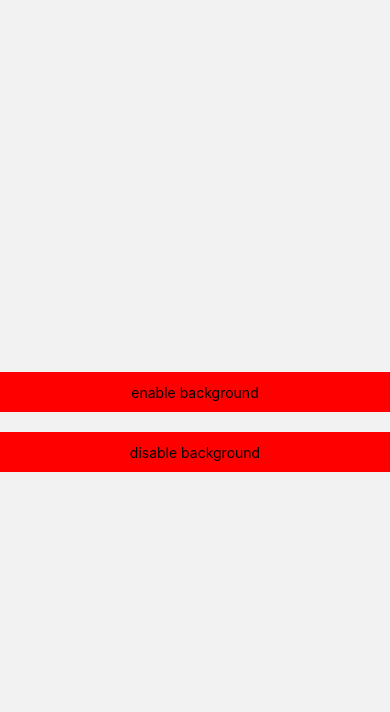
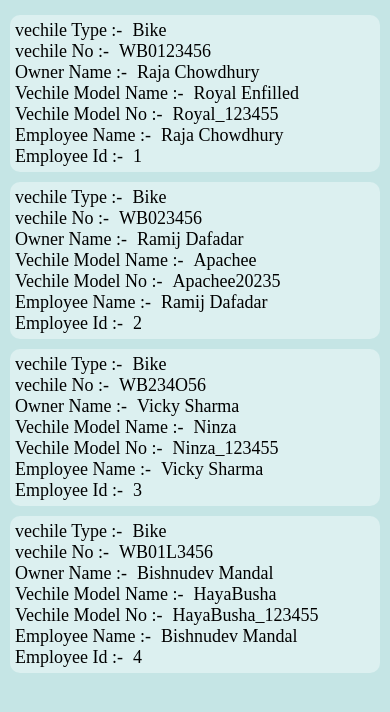
Before and after one commit to ramij5135/EmpManage, a React Native app: screen /VicheleScreen in a window 390 px wide. Shown: the top 712 px of the page. Built offline with nearby package versions, Linux system fonts and the light colour scheme.

Commit message:
vechicle Information

```diff
--- /dev/null
+++ b/src/layouts/components/VichleInformation.js
@@ -0,0 +1,108 @@
+import React from 'react'
+
+import { Text, StyleSheet, TouchableOpacity, View } from 'react-native'
+import BackgroundService from 'react-native-background-actions';
+import { COLORS } from '../../utils/globalStyles';
+const sleep = (time) => new Promise((resolve) => setTimeout(() => resolve(), time));
+// const veryIntensiveTask = async (taskDataArguments) => {
+//   // Example of an infinite loop task
+//   const { delay } = taskDataArguments;
+//   await new Promise(async (resolve) => {
+//     for (let i = 0; BackgroundService.isRunning(); i++) {
+//       // console.log(i);
+//       await sleep(delay);
+//     }
+//   });
+// };
+// const options = {
+//   taskName: 'Example',
+//   taskTitle: 'EmpManage running in background',
+//   taskDesc: 'Tracking is enable',
+//   taskIcon: {
+//     name: 'ic_launcher',
+//     type: 'mipmap',
+//   },
+//   color: '#ff00ff',
+//   linkingURI: 'yourSchemeHere://chat/jane',
+//   parameters: {
+//     delay: 1000,
+//   },
+// };
+const VichleInformation = ({item}) => {
+  // const startBackgroundService = async () => {
+  //   await BackgroundService.start(veryIntensiveTask, options);
+  //   await BackgroundService.updateNotification({ taskDesc: 'New ExampleTask description' });
+  // }
+  // const stopBackgroundService = async () => {
+  //   await BackgroundService.stop();
+  // }
+{/* <TouchableOpacity onPress={()=>startBackgroundService()} style={styles.background}>
+        <Text>enable background</Text>
+      </TouchableOpacity>
+      <TouchableOpacity onPress={()=>stopBackgroundService()} style={styles.background}>
+        <Text>disable background</Text>
+      </TouchableOpacity> */}
+
+  return (
+    <View style={styles.container}>
+
+      <View style={styles.dataConatiner}>
+        <Text style={styles.Vichele}>vechile Type :-</Text>
+        <Text style={styles.Vichele}>{item.vechileType}</Text>
+      </View>
+      <View style={styles.dataConatiner}>
+        <Text style={styles.Vichele}>vechile No :-</Text>
+        <Text style={styles.Vichele}>{item.vechileNo}</Text>
+      </View>
+      <View style={styles.dataConatiner}>
+        <Text style={styles.Vichele}>Owner Name :-</Text>
+        <Text style={styles.Vichele}>{item.ownerName}</Text>
+      </View>
+      <View style={styles.dataConatiner}>
+        <Text style={styles.Vichele}>Vechile Model Name :-</Text>
+        <Text style={styles.Vichele}>{item.VicheleModelName}</Text>
+      </View>
+      <View style={styles.dataConatiner}>
+        <Text style={styles.Vichele}>Vechile Model No :-</Text>
+        <Text style={styles.Vichele}>{item.VicheleModelNo}</Text>
+      </View>
+      <View style={styles.dataConatiner}>
+        <Text style={styles.Vichele}>Employee Name :-</Text>
+        <Text style={styles.Vichele}>{item.employeeName}</Text>
+      </View>
+      <View style={styles.dataConatiner}>
+        <Text style={styles.Vichele}>Employee Id :-</Text>
+        <Text style={styles.Vichele}>{item.employeeId}</Text>
+      </View>
+    </View>
+  )
+}
+const styles = StyleSheet.create({
+  container: {
+
+    padding:5,
+    backgroundColor:COLORS.white,
+    marginVertical:5,
+    borderRadius:10,
+
+  },
+  background: {
+    backgroundColor: 'red',
+    width: '100%',
+    height: 40,
+    justifyContent: 'center',
+    alignItems: 'center',
+    marginVertical: 10,
+
+  },
+  dataConatiner:{
+    flexDirection:'row',
+
+  },
+  Vichele:{
+    marginRight:10,
+    fontSize:18,
+    fontFamily:'Poppins-SemiBold'
+  }
+})
+export default VichleInformation;
--- a/src/layouts/screens/Admin/AdminLoginScreen.js
+++ b/src/layouts/screens/Admin/AdminLoginScreen.js
@@ -57,10 +57,11 @@ const AdminLoginScreen = ({ navigation }) => {
       if (responseData.status === "success") {
         // console.log('successggggg', responseData.Token);
         const data = await AsyncStorage.setItem('token', responseData?.Token?.toString());
-        navigation.navigate('AdminScreen')
+        console.log('data======>',data);
+        navigation.navigate('AdminScreen',{data})
       }
       else {
-        // console.log(response);
+        // // // // console.log(response);
       }
     })
       .catch((error) => {
--- a/src/layouts/screens/Admin/AdminScreen.js
+++ b/src/layouts/screens/Admin/AdminScreen.js
@@ -2,9 +2,14 @@ import AsyncStorage from "@react-native-async-storage/async-storage";
 import React, { useEffect } from "react";
 import { Text, View, StyleSheet, Image, TouchableOpacity } from "react-native";
 import Ionicons from 'react-native-vector-icons/Ionicons'
-const AdminScreen = ({navigation}) => {
+const AdminScreen = ({navigation,route}) => {
+    console.log('route==================>',route.params);
     useEffect(()=>{
-        AsyncStorage.getItem('token').then((res)=>console.log('token=============>>>>', res))
+        AsyncStorage.getItem('token').then((res)=>{
+            // if(res){
+            //     navigation.goBack()
+            // }
+        })
     })
     return (
         <>
--- a/src/layouts/screens/Admin/AsignWorkScreen.js
+++ b/src/layouts/screens/Admin/AsignWorkScreen.js
@@ -11,6 +11,8 @@ const AsignWorkScreen = () => {
   const [selectedTeams, setSelectedTeams] = useState([])
   const [statedata, setStatedata] = useState([]);
   const [Work, setWork] = useState([]);
+  // console.log('selectedTeam=============>',selectedTeam);
+  // console.log('selectedTeams=============>',selectedTeams);
   useEffect(() => {
     var axios = require('axios');
 
@@ -24,10 +26,9 @@ const AsignWorkScreen = () => {
         var count = Object.keys(response.data.data).length;
         let countArray = [];
         for (var i = 0; i < count; i++) {
-          // console.log('response.data.data[i]======>',response.data.data[i].ID);
           countArray.push({
             id: response.data.data[i]?.ID,
-            item: `${response.data.data[i]?.Item} (${response.data.data[i]?.ID})`
+            item: `${response.data.data[i]?.Item} (SW_000${response.data.data[i]?.ID})`
 
           })
         }
--- a/src/layouts/screens/Admin/VichelScreen.js
+++ b/src/layouts/screens/Admin/VichelScreen.js
@@ -1,7 +1,10 @@
 import React from 'react'
 
-import {Text, StyleSheet, TouchableOpacity, View } from 'react-native'
+import { Text, StyleSheet, TouchableOpacity, ScrollView, View } from 'react-native'
 import BackgroundService from 'react-native-background-actions';
+import VichleInformation from '../../components/VichleInformation';
+import { COLORS } from '../../../utils/globalStyles';
+
 const sleep = (time) => new Promise((resolve) => setTimeout(() => resolve(), time));
 const veryIntensiveTask = async (taskDataArguments) => {
   // Example of an infinite loop task
@@ -27,31 +30,92 @@ const options = {
     delay: 1000,
   },
 };
+
+const DATA = [
+  {
+    id: 0,
+    vechileType: 'Bike',
+    vechileNo: 'WB0123456',
+    ownerName: 'Raja Chowdhury',
+    VicheleModelName: 'Royal Enfilled',
+    VicheleModelNo: 'Royal_123455',
+    employeeName: 'Raja Chowdhury',
+    employeeId: 1
+
+  },
+  {
+    id: 1,
+    vechileType: 'Bike',
+    vechileNo: 'WB023456',
+    ownerName: 'Ramij Dafadar',
+    VicheleModelName: 'Apachee',
+    VicheleModelNo: 'Apachee20235',
+    employeeName: 'Ramij Dafadar',
+    employeeId: 2
+  },
+  {
+    id: 2,
+    vechileType: 'Bike',
+    vechileNo: 'WB234O56',
+    ownerName: 'Vicky Sharma',
+    VicheleModelName: 'Ninza',
+    VicheleModelNo: 'Ninza_123455',
+    employeeName: 'Vicky Sharma',
+    employeeId: 3
+  },
+  {
+    id: 3,
+    vechileType: 'Bike',
+    vechileNo: 'WB01L3456',
+    ownerName: 'Bishnudev Mandal',
+    VicheleModelName: 'HayaBusha',
+    VicheleModelNo: 'HayaBusha_123455',
+    employeeName: 'Bishnudev Mandal',
+    employeeId: 4
+  },
+]
+
 const VicheleScreen = () => {
-  const startBackgroundService = async () => {
-    await BackgroundService.start(veryIntensiveTask, options);
-    await BackgroundService.updateNotification({ taskDesc: 'New ExampleTask description'});
-  }
-  const stopBackgroundService=async()=>{
-    await BackgroundService.stop();
-  }
-  return (
-    <View style={styles.container}>
-      <TouchableOpacity onPress={()=>startBackgroundService()} style={styles.background}>
+  // const startBackgroundService = async () => {
+  //   await BackgroundService.start(veryIntensiveTask, options);
+  //   await BackgroundService.updateNotification({ taskDesc: 'New ExampleTask description' });
+  // }
+  // const stopBackgroundService = async () => {
+  //   await BackgroundService.stop();
+  // }
+  {/* <TouchableOpacity onPress={()=>startBackgroundService()} style={styles.background}>
         <Text>enable background</Text>
       </TouchableOpacity>
       <TouchableOpacity onPress={()=>stopBackgroundService()} style={styles.background}>
         <Text>disable background</Text>
-      </TouchableOpacity>
+      </TouchableOpacity> */}
+  return (
+    <ScrollView style={styles.container}>
+      {
+        DATA.map((item) => {
+          // console.log('item===========>',item);
+          return (
 
-    </View>
+            <VichleInformation key={item.id.toString()} item={item} />
+
+          )
+        }
+        )
+      }
+
+
+
+    </ScrollView>
   )
 }
 const styles = StyleSheet.create({
   container: {
     flex: 1,
-    justifyContent: 'center',
-    alignItems: 'center',
+    // justifyContent: 'center',
+    // alignItems: 'center',
+    padding: 10,
+    backgroundColor: COLORS.primary,
+
   },
   background: {
     backgroundColor: 'red',
@@ -61,6 +125,15 @@ const styles = StyleSheet.create({
     alignItems: 'center',
     marginVertical: 10,
 
+  },
+  dataConatiner: {
+    flexDirection: 'row',
+    // justifyContent:'space-evenly'
+  },
+  Vichele: {
+    marginRight: 10,
+    fontSize: 18,
+    fontFamily: 'Poppins-SemiBold'
   }
 })
 export default VicheleScreen;
```
